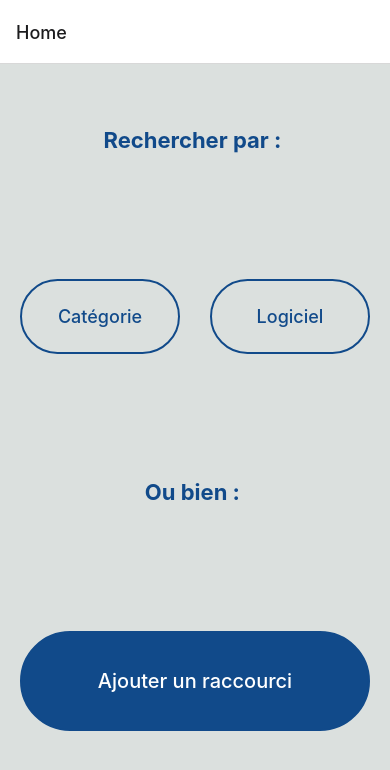
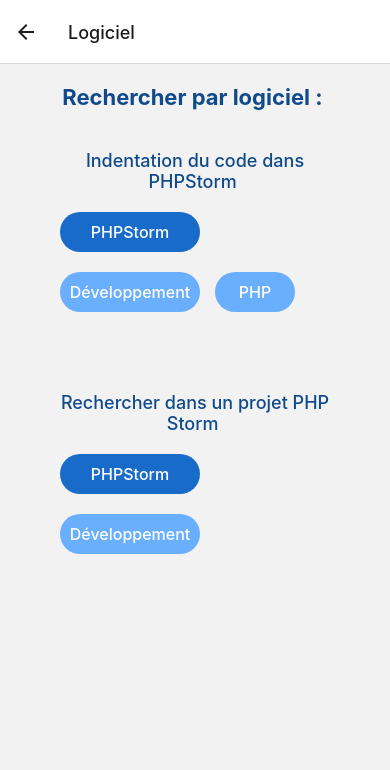
Before and after one commit to Tillate/shortcuts, a React Native app: screen /Logiciel in a window 390 px wide. Shown: the top 770 px of the page. Built offline with nearby package versions, Linux system fonts and the light colour scheme.

Commit message:
Changement des titres des pages

```diff
--- a/App.js
+++ b/App.js
@@ -12,10 +12,10 @@
   return (
     <NavigationContainer>
       <Stack.Navigator>
-        <Stack.Screen name="Home" component={HomeScreen} />
-        <Stack.Screen name="Category" component={CategoryScreen} />
-        <Stack.Screen name="Software" component={SoftwareScreen} />
-        <Stack.Screen name="Shortcuts" component={ShortcutsScreen} />
+        <Stack.Screen name="Accueil" component={HomeScreen} />
+        <Stack.Screen name="Categorie" component={CategoryScreen} />
+        <Stack.Screen name="Logiciel" component={SoftwareScreen} />
+        <Stack.Screen name="Raccourci" component={ShortcutsScreen} />
       </Stack.Navigator>
     </NavigationContainer>
   );
--- a/src/screens/CategoryScreen.jsx
+++ b/src/screens/CategoryScreen.jsx
@@ -4,7 +4,9 @@
 class CategoryScreen extends Component {
     render() {
         return (
+
             <View style={styles.container}>
+
                 <Text style={styles.mainText}>Rechercher par catégorie: </Text>
 
 
@@ -13,18 +15,18 @@
 
                     {/* Ajout du Bouton PHP Storm */}
                     <TouchableOpacity style={styles.buttons}
-                    onPress = {() => this.props.navigation.navigate("Category")}
+                    onPress = {() => this.props.navigation.navigate("Categorie")}
                     >
                         <Text style={styles.buttonsText}>PHPStorm</Text>
                     </TouchableOpacity>
                     <View style={styles.containerButtons}>
                         <TouchableOpacity style={[styles.buttons, styles.buttonsDev]}
-                        onPress = {() => this.props.navigation.navigate("Category")}
+                        onPress = {() => this.props.navigation.navigate("Categorie")}
                         >
                             <Text style={styles.buttonsText}>Développement</Text>
                         </TouchableOpacity>
                         <TouchableOpacity style={[styles.buttons, styles.buttonsPhp, styles.buttonsDev]}
-                        onPress = {() => this.props.navigation.navigate("Category")}
+                        onPress = {() => this.props.navigation.navigate("Categorie")}
                         >
                             <Text style={styles.buttonsText}>PHP</Text>
                         </TouchableOpacity>
@@ -34,12 +36,12 @@
                 <View style={styles.containerVscode}>
                     <Text style={styles.cardText}>Dupliquer une ligne dans VSCode </Text>
                     <TouchableOpacity style={styles.buttons}
-                    onPress = {() => this.props.navigation.navigate("Category")}
+                    onPress = {() => this.props.navigation.navigate("Categorie")}
                     >
                         <Text style={styles.buttonsText}>VSCode</Text>
                     </TouchableOpacity>
                     <TouchableOpacity style={[styles.buttons, styles.buttonsDev]}
-                    onPress = {() => this.props.navigation.navigate("Category")}
+                    onPress = {() => this.props.navigation.navigate("Categorie")}
                     >
                         <Text style={styles.buttonsText}>Développement</Text>
                     </TouchableOpacity>
--- a/src/screens/HomeScreen.jsx
+++ b/src/screens/HomeScreen.jsx
@@ -10,13 +10,13 @@
                 <View style={styles.containerButton}>
                     {/* Ajout du Bouton Catégorie */}
                     <TouchableOpacity style={styles.buttons}
-                    onPress = {() => this.props.navigation.navigate("Category")}
+                    onPress = {() => this.props.navigation.navigate("Categorie")}
                     >
                         <Text style={styles.buttonsText}>Catégorie</Text>
                     </TouchableOpacity>
                     {/* Ajout du Bouton Logiciel */}
                     <TouchableOpacity style={styles.buttons}
-                    onPress = {() => this.props.navigation.navigate("Software")}
+                    onPress = {() => this.props.navigation.navigate("Logiciel")}
                     >
                         <Text style={styles.buttonsText}>Logiciel</Text>
                     </TouchableOpacity>
@@ -25,7 +25,7 @@
                 <Text style={styles.mainText}>Ou bien : </Text>
                 {/* Ajout du Bouton Ajouter un raccourci */}
                 <TouchableOpacity style={[styles.buttons, styles.shortcutButton]}
-                onPress = {() => this.props.navigation.navigate("Shortcuts")}
+                onPress = {() => this.props.navigation.navigate("Raccourci")}
                 >
                     <Text style={[styles.buttonsText, styles.shortcutText]}>Ajouter un raccourci</Text>
                 </TouchableOpacity>
--- a/src/screens/SoftwareScreen.jsx
+++ b/src/screens/SoftwareScreen.jsx
@@ -1,14 +1,107 @@
 import React, { Component } from 'react';
-import { Text, View } from 'react-native';
+import { StyleSheet, View, Text, TouchableOpacity } from 'react-native';
 
 class SoftwareScreen extends Component {
     render() {
         return (
-            <View>
-                <Text>Recherche par logiciel</Text>
+            <View style={styles.container}>
+                <Text style={styles.mainText}>Rechercher par logiciel : </Text>
+
+
+                <View style={styles.containerPhp}>
+                    <Text style={styles.cardText}>Indentation du code dans PHPStorm </Text>
+
+                    {/* Ajout du Bouton PHP Storm */}
+                    <TouchableOpacity style={styles.buttons}
+                    onPress = {() => this.props.navigation.navigate("Logiciel")}
+                    >
+                        <Text style={styles.buttonsText}>PHPStorm</Text>
+                    </TouchableOpacity>
+                    <View style={styles.containerButtons}>
+                        <TouchableOpacity style={[styles.buttons, styles.buttonsDev]}
+                        onPress = {() => this.props.navigation.navigate("Logiciel")}
+                        >
+                            <Text style={styles.buttonsText}>Développement</Text>
+                        </TouchableOpacity>
+                        <TouchableOpacity style={[styles.buttons, styles.buttonsPhp, styles.buttonsDev]}
+                        onPress = {() => this.props.navigation.navigate("Logiciel")}
+                        >
+                            <Text style={styles.buttonsText}>PHP</Text>
+                        </TouchableOpacity>
+                    </View>
+                </View>
+
+                <View style={styles.containerPhpstorm}>
+                    <Text style={styles.cardText}>Rechercher dans un projet PHP Storm </Text>
+                    <TouchableOpacity style={styles.buttons}
+                    onPress = {() => this.props.navigation.navigate("Logiciel")}
+                    >
+                        <Text style={styles.buttonsText}>PHPStorm</Text>
+                    </TouchableOpacity>
+                    <TouchableOpacity style={[styles.buttons, styles.buttonsDev]}
+                    onPress = {() => this.props.navigation.navigate("Logiciel")}
+                    >
+                        <Text style={styles.buttonsText}>Développement</Text>
+                    </TouchableOpacity>
+                </View>
             </View>
         );
     }
 }
 
 export default SoftwareScreen;
+
+const styles = StyleSheet.create ({
+    container: {
+        alignItems: 'center',
+    },
+    containerPhp: {
+        marginVertical:30,
+        width: 270,
+    },
+    containerButtons: {
+        display:'flex',
+        flexDirection:'row',
+    },
+    containerPhpstorm: {
+        marginVertical:30,
+        width: 270,
+    },
+    buttons: {
+        display: 'flex',
+        flexDirection: 'row',
+        justifyContent:'center',
+        alignItems:'center',
+        width: 140,
+        height: 40,
+        backgroundColor:'#186BC9',
+        marginVertical : 10,
+        borderRadius:30,
+    },
+    mainText: {
+        textAlign: 'center',
+        fontSize: 22,
+        fontWeight: 'bold',
+        color: '#114A8A',
+        marginTop: 20,
+    },
+    cardText: {
+        textAlign:'center',
+        marginVertical:10,
+        fontSize: 18,
+        fontWeight: '500',
+        color: '#114A8A',
+    },
+    buttonsText: {
+        fontSize:16,
+        fontWeight: '500',
+        color: 'white',
+    },
+    buttonsPhp: {
+        width : 80,
+        marginLeft: 15,
+    },
+    buttonsDev: {
+        backgroundColor:'#6AAFFD',
+    },
+})
```
